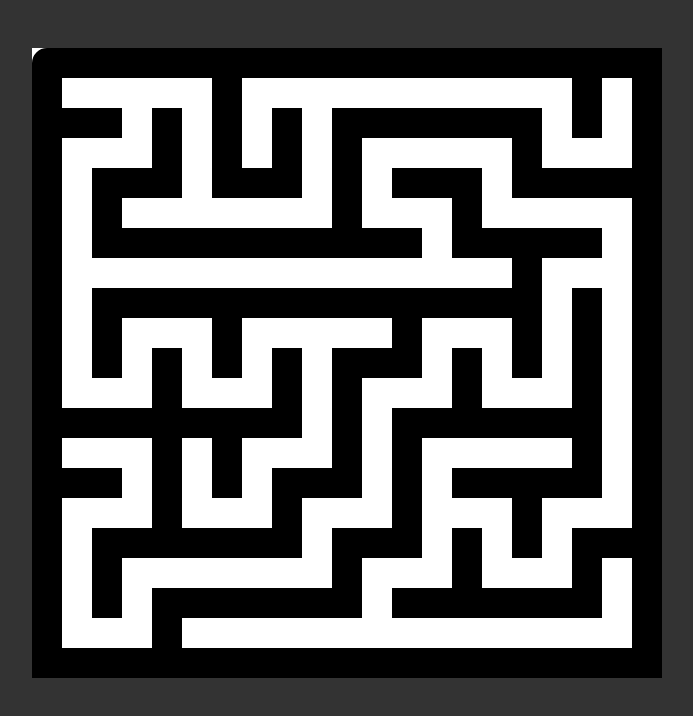
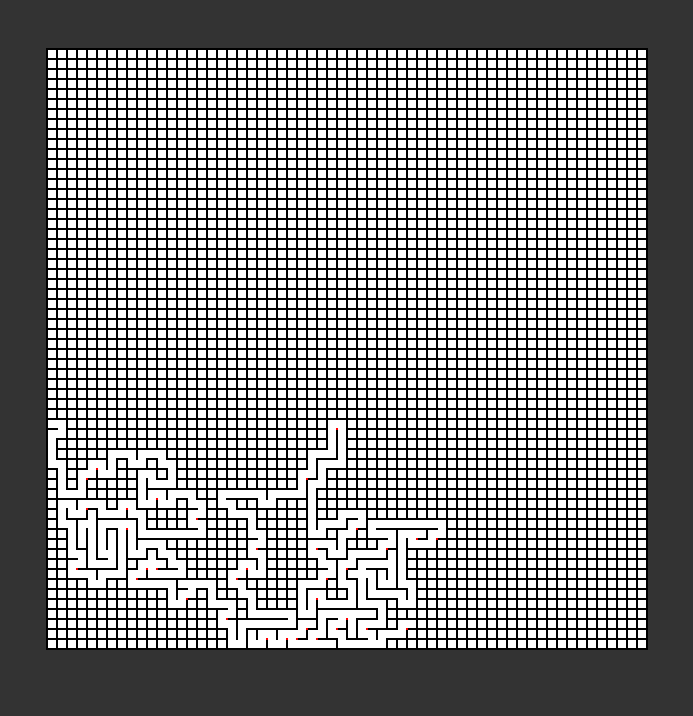
Before and after one commit to Thilerion/mazes, a website built with Parcel: page src/index.html in a window 1280 px wide. Shown: the whole page, without its empty margins (293-986 px from the left). Built offline with nearby package versions, Linux system fonts and the light colour scheme.

Commit message:
Improved wall renderer, only updates changes

```diff
--- a/src/Maze.js
+++ b/src/Maze.js
@@ -19,7 +19,7 @@ export default class Maze {
 		this.width = config.width + this.wallSize;
 		this.height = config.height + this.wallSize;
 
-		this.grid = new Grid(this);
+		this.grid = new Grid(this).init();
 		this.stringRenderer = new StringRenderer(this);
 		this.renderer = new Renderer(this).init();
 		this.analysis = new Analyze(this.config);
@@ -64,7 +64,7 @@ export default class Maze {
 	}
 
 	init() {
-		this.grid.init();
+		// this.grid.init();
 		this.grid.setRoot(this.root);
 		this.grid.setFinish(this.finish);
 
--- a/src/config.js
+++ b/src/config.js
@@ -1,8 +1,8 @@
 export default {
 	width: 600,
 	height: 600,
-	cellSize: 60,
-	wallSize: 30,
+	cellSize: 10,
+	wallSize: 2,
 
 	mazeRoot: [0, 0],
 	mazeFinish: [-1, -1], // negative means relative to end
--- a/src/constants.js
+++ b/src/constants.js
@@ -19,3 +19,8 @@ export const STATE_EMPTY = "empty"; // grid created, maze not generated
 export const STATE_GENERATING = "generating"; // maze is being generated
 export const STATE_BASE = "base"; // maze is done generating
 export const STATE_SOLVING = "solving"; // maze is currently solving with a specified algorithm
+
+export const WALLS_SOUTH = "SOUTH";
+export const WALLS_EAST = "EAST";
+export const WALLS_SOUTHEAST = "SOUTHEAST";
+export const WALLS_NONE = "NO WALLS";
--- a/src/index.html
+++ b/src/index.html
@@ -10,6 +10,7 @@
 <body>
 	<div class="container">
 		<canvas id="maze"></canvas>
+		<canvas id="walls"></canvas>
 	</div>
 	<script src="main.js"></script>
 </body>
--- a/src/renderers/Canvas3.js
+++ b/src/renderers/Canvas3.js
@@ -1,4 +1,4 @@
-import { DIR_NAMES } from "../constants";
+import { DIR_NAMES, WALLS_EAST, WALLS_SOUTH, WALLS_SOUTHEAST, WALLS_NONE } from "../constants";
 import Colorizer from './colorizers/colorizer';
 
 const RENDER_WALLS = [DIR_NAMES.E, DIR_NAMES.S];
@@ -23,23 +23,137 @@ export default class Canvas3Renderer {
 
 		this.canvas = canvas;
 		this.ctx = this.canvas.getContext('2d');
+
+		this.wallCanvas = document.getElementById('walls');
+		this.wallCtx = this.wallCanvas.getContext('2d');
+
+		this.renderedObjects = {
+			walls: new Map(),
+			cells: new Map()
+		}
+		this.initialRender = false;
 	}
 
 	init() {
 		this.canvas.width = this.width;
 		this.canvas.height = this.height;
+		this.wallCanvas.width = this.width;
+		this.wallCanvas.height = this.height;
+
+		const container = document.querySelector('.container');
+		container.style.width = `${this.width}px`;
+		container.style.height = `${this.height}px`;
+
+		this.renderedObjects.walls = this.initWalls();
 
 		return this;
 	}
 
+	initWalls() {
+		const wallsMap = new Map();
+
+		this.grid.forEachCell((cell, x, y) => {
+			wallsMap.set(cell, WALLS_NONE);
+		})
+		return wallsMap;
+	}
+
+	getAllWalls() {
+		const wallsMap = new Map();
+
+		for (let y = 0; y < this.rows; y++) {
+			for (let x = 0; x < this.cols; x++) {
+				const cell = this.grid.grid[y][x];
+				const walls = cell.walls;
+
+				if (walls.includes(DIR_NAMES.S)) {
+					if (walls.includes(DIR_NAMES.E)) {
+						// south and east walls
+						wallsMap.set(cell, WALLS_SOUTHEAST);
+					} else {
+						// only south
+						wallsMap.set(cell, WALLS_SOUTH);
+					}
+				} else if (walls.includes(DIR_NAMES.E)) {
+					// only east
+					wallsMap.set(cell, WALLS_EAST);
+				} else {
+					wallsMap.set(cell, null);
+				}
+			}
+		}
+		return wallsMap;
+	}
+
+	getWallChanges(updated, old) {
+		const changes = [];
+
+		for (let [cell, walls] of updated) {
+			const oldWalls = old.get(cell);
+			if (oldWalls !== walls) {
+				changes.push(cell);
+			}
+		}
+		return changes;
+	}
+
 	render() {
+		if (!this.initialRender) {
+			const bgColor = this.colorizer.getBackgroundColor();
+			this.ctx.fillStyle = bgColor;
+			this.ctx.fillRect(0, 0, this.width, this.height);
+			this.initialRender = true;
+		}
+
+		const updatedWalls = this.getAllWalls();
+		const oldWalls = this.renderedObjects.walls;
+		const changedWalls = this.getWallChanges(updatedWalls, oldWalls);
+
 		const wallColor = this.colorizer.getWallColor();
-		const bgColor = this.colorizer.getBackgroundColor();
+		this.renderWallChanges(wallColor, changedWalls);
 
-		this.ctx.fillStyle = bgColor;
-		this.ctx.fillRect(0, 0, this.width, this.height);
+		this.renderedObjects.walls = updatedWalls;
 
-		this.renderWalls(wallColor);
+		// this.renderWalls(wallColor);
+	}
+
+	renderWallChanges(color, changes) {
+		const wallSize = this.wallSize / 2;
+		const ctx = this.wallCtx;
+		ctx.strokeStyle = color;
+		ctx.lineWidth = this.wallSize;
+		ctx.lineJoin = "round";
+		ctx.lineCap = "square";
+		ctx.beginPath();
+
+		ctx.moveTo(wallSize, this.height);
+		ctx.lineTo(wallSize, wallSize);
+		ctx.lineTo(this.width, wallSize);
+
+		for (let i = 0; i < changes.length; i++) {
+			const cell = changes[i];
+			const walls = cell.walls;
+			const { x: originX, y: originY } = this.getCellOrigin(cell.x, cell.y);
+
+			// TODO: extract to other method, better method for checking
+			ctx.clearRect(originX, originY, this.cellSize, this.cellSize);
+			try {
+				if (this.grid.grid[cell.y][cell.x + 1].walls.includes(DIR_NAMES.S)) {
+					ctx.fillStyle = "red";
+					ctx.fillRect(originX + this.cellSize - this.wallSize, originY + this.cellSize - this.wallSize, this.wallSize, this.wallSize);
+				}
+			} catch { }
+			try {
+				if (this.grid.grid[cell.y + 1][cell.x].walls.includes(DIR_NAMES.E)) {
+					ctx.fillStyle = "red";
+					ctx.fillRect(originX + this.cellSize - this.wallSize, originY + this.cellSize - this.wallSize, this.wallSize, this.wallSize);
+				}
+			} catch {}
+
+			walls.forEach(w => this.createWallLine(originX, originY, w, wallSize, ctx));
+		}
+
+		ctx.stroke();
 	}
 
 	renderWalls(color) {
@@ -73,7 +187,27 @@ export default class Canvas3Renderer {
 		}
 	}
 
-	createWallLine(cellX, cellY, dir, size) {
+	removeWall(cellX, cellY, dir, size, ctx) {
+		let x0 = cellX - (size);
+		let y0 = cellY - (size);
+		let x1 = cellX - (size);
+		let y1 = cellY - (size);
+
+		if (dir === DIR_NAMES.S) {
+			x1 += this.cellSize;
+			y0 = y1 = y0 + this.cellSize;
+		}
+		if (dir === DIR_NAMES.E) {
+			x0 += this.cellSize;
+			x1 = x0;
+			y1 += this.cellSize;
+		}
+
+		ctx.fillStyle = 'rgba(250, 0, 0, 0.2)';
+		ctx.fillRect(x0, y0, x1 - x0, y1 - y0);
+	}
+
+	createWallLine(cellX, cellY, dir, size, ctx = this.ctx) {
 		if (!RENDER_WALLS.includes(dir)) {
 			return;
 		}
@@ -93,8 +227,8 @@ export default class Canvas3Renderer {
 			y1 += this.cellSize;
 		}
 
-		this.ctx.moveTo(x0, y0);
-		this.ctx.lineTo(x1, y1);
+		ctx.moveTo(x0, y0);
+		ctx.lineTo(x1, y1);
 	}
 
 	update(Maze) {
--- a/src/style.css
+++ b/src/style.css
@@ -8,7 +8,14 @@ body {
 	color: white;
 }
 
-#maze {
-	margin-top: 3rem;
-	background-color: black;
+.container {
+	position: relative;
+	margin: 3rem auto 0 auto;
+	background-color: purple;
 }
+
+#maze, #walls {
+	position: absolute;
+	left: 0; right: 0;
+	top: 0; bottom: 0;
+}
```
Also changed, not shown: src/renderers/renderables/Wall.js (added, +63 -0 lines).
